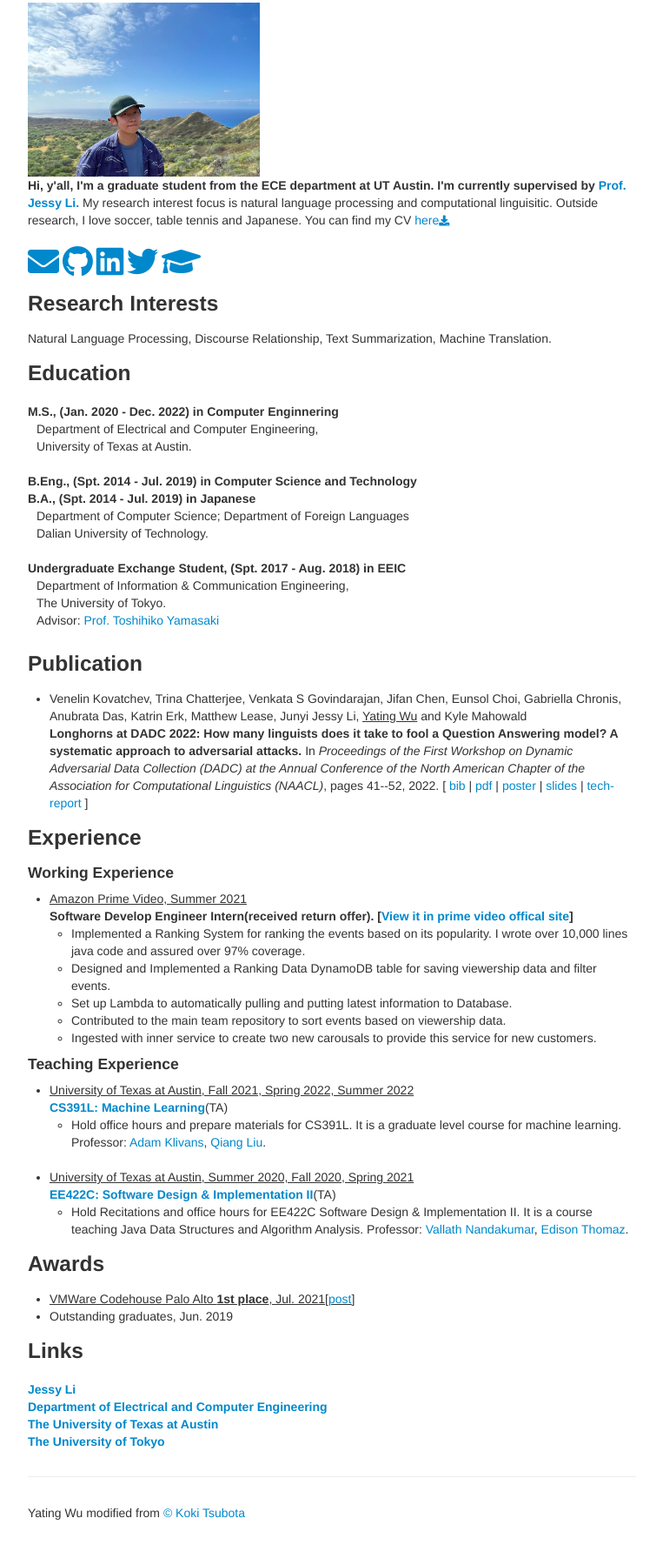
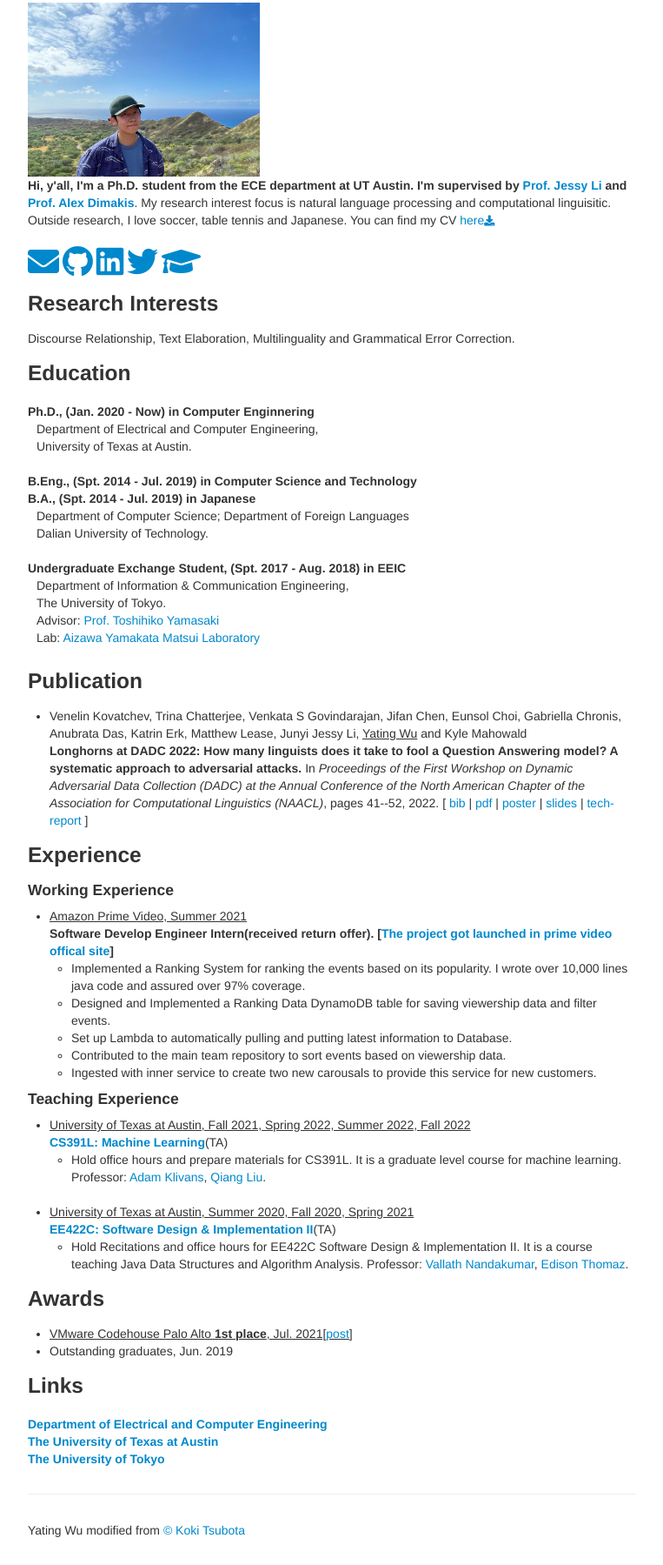
Before and after one commit to lingchensanwen/lingchensanwen.github.io, a plain HTML site: page index.html in a window 1280 px wide. Shown: the part 97-1896 px from the top of the page at 87% size, without its empty margins (258-1021 px from the left). Drawn offline with nearby package versions, Linux system fonts and the light colour scheme.

Commit message:
update degree and add more Japanese translation

```diff
--- a/index.html
+++ b/index.html
@@ -2,7 +2,7 @@
 <!-- saved from url=(0040)http://www.hal.t.u-tokyo.ac.jp/~furuta/ -->
 <html lang="en"><head><meta http-equiv="Content-Type" content="text/html; charset=UTF-8"><link rel="stylesheet" href="https://cdnjs.cloudflare.com/ajax/libs/font-awesome/5.14.0/css/all.min.css">
 
-  <meta name="viewport" content="width=device-width">
+  <meta name="viewport" content="width=device-width,height=device-height,initial-scale=1.0"/>
 
         <title>Yating Wu</title>
         <link href="./files/bootstrap.css" rel="stylesheet">
@@ -23,7 +23,7 @@
                 <img src="photo/yating.jpg" class="img-max-height" alt="Responsive image">
             </div>
         <div class="col-lg-10">
-        <b>Hi, y'all, I'm a graduate student from the ECE department at UT Austin. I'm currently supervised by <a href="https://jessyli.com">Prof. Jessy Li.</b></a> My research interest focus is natural language processing and computational linguisitic. Outside research, I love soccer, table tennis and Japanese. You can find my CV <a href="CV/CV.pdf"> here<i class="fa fa-download" aria-hidden="true" style="font-size:12px"></i></a>
+        <b>Hi, y'all, I'm a Ph.D. student from the ECE department at UT Austin. I'm supervised by <a href="https://jessyli.com">Prof. Jessy Li</a> and <a href="https://users.ece.utexas.edu/~dimakis/">Prof. Alex Dimakis</b></a>. My research interest focus is natural language processing and computational linguisitic. Outside research, I love soccer, table tennis and Japanese. You can find my CV <a href="CV/CV.pdf"> here<i class="fa fa-download" aria-hidden="true" style="font-size:12px"></i></a>
       </div>
       </div>
 
@@ -34,11 +34,11 @@
         <a href="https://scholar.google.com/citations?view_op=list_works&hl=en&user=aQ_UyzsAAAAJ"><i class="fas fa-graduation-cap" style="font-size:36px"></i></a>
 
         <h3>Research Interests</h3>
-        Natural Language Processing, Discourse Relationship, Text Summarization, Machine Translation.
+        Discourse Relationship, Text Elaboration, Multilinguality and Grammatical Error Correction.
 
         <h3>Education</h3>
           <dl>
-            <dt>M.S., (Jan. 2020 - Dec. 2022) in Computer Enginnering</dt>
+            <dt>Ph.D., (Jan. 2020 - Now) in Computer Enginnering</dt>
             <dd>Department of Electrical and Computer Engineering,<br>
             <dd>University of Texas at Austin.<br>
             </a></dd>
@@ -54,6 +54,7 @@
             <dd>Department of Information & Communication Engineering,<br>
             The University of Tokyo.<br>
             Advisor: <a href="http://www.hal.t.u-tokyo.ac.jp/~yamasaki/index-e.html">Prof. Toshihiko Yamasaki</a><br>
+            Lab: <a href="https://www.hal.t.u-tokyo.ac.jp/lab/en/index_1.xhtml">Aizawa Yamakata Matsui Laboratory</a><br>
           </dl>
 
       <h3 id="publications"> Publication</h3>
@@ -82,7 +83,7 @@
         <h4>Working Experience</h4>
           <ul>
             <li><span class="under">Amazon Prime Video, Summer 2021</span><br>
-              <strong>Software Develop Engineer Intern(received return offer). [<a href="https://www.amazon.com/gp/video/storefront/ref=atv_cat_sports?contentType=merch&contentId=pvsports">View it in prime video offical site</a>]</strong><br>
+              <strong>Software Develop Engineer Intern(received return offer). [<a href="https://www.amazon.com/gp/video/storefront/ref=atv_cat_sports?contentType=merch&contentId=pvsports">The project got launched in prime video offical site</a>]</strong><br>
               <ul>
                 <li>Implemented a Ranking System for ranking the events based on its popularity. I wrote over 10,000 lines java code and assured over 97% coverage.</li>
                 <li>Designed and Implemented a Ranking Data DynamoDB table for saving viewership data and filter events.</li>
@@ -96,7 +97,7 @@
         <h4>Teaching Experience</h4>
           <ul>
             <li>
-              <span class="under">University of Texas at Austin, Fall 2021, Spring 2022, Summer 2022</span><br>
+              <span class="under">University of Texas at Austin, Fall 2021, Spring 2022, Summer 2022, Fall 2022</span><br>
               <a href="https://learning.edx.org/course/course-v1:UTAustinX+CSMS.ML.311+2T2022/home" ><strong>CS391L: Machine Learning</strong></a>(TA)
               <ul>
                 <li>Hold office hours and prepare materials for CS391L. It is a graduate level course for machine learning.
@@ -124,13 +125,14 @@
          </ul>
       <h3>Awards</h3>
         <ul>
-          <li><span class="under">VMWare Codehouse Palo Alto <strong>1st place</strong>, Jul. 2021[<a href="https://blogs.vmware.com/careers/2021/09/thats-a-wrap-for-vmware-codehouse-2021.html">post</a>]</span></li>
+          <li><span class="under">VMware Codehouse Palo Alto <strong>1st place</strong>, Jul. 2021[<a href="https://blogs.vmware.com/careers/2021/09/thats-a-wrap-for-vmware-codehouse-2021.html">post</a>]</span></li>
           <li>Outstanding graduates, Jun. 2019</li>
         </ul>
 
       <h3 id="link">Links</h3>
         <dl>
-          <dt><a href="https://jessyli.com/">Jessy Li</a></dt>
+          <!-- <dt><a href="https://jessyli.com/">Jessy Li</a></dt>
+          <dt><a href="https://users.ece.utexas.edu/~dimakis/">Alex Dimakis</a></dt> -->
           <dt><a href="https://www.ece.utexas.edu/">Department of Electrical and Computer Engineering</a></dt>
           <dt><a href="https://www.utexas.edu">The University of Texas at Austin</dt>
           <dt><a href="http://www.u-tokyo.ac.jp/en/">The University of Tokyo</a></dt>
```
Also changed, not shown: index_jp.html (+13 -13 lines).
